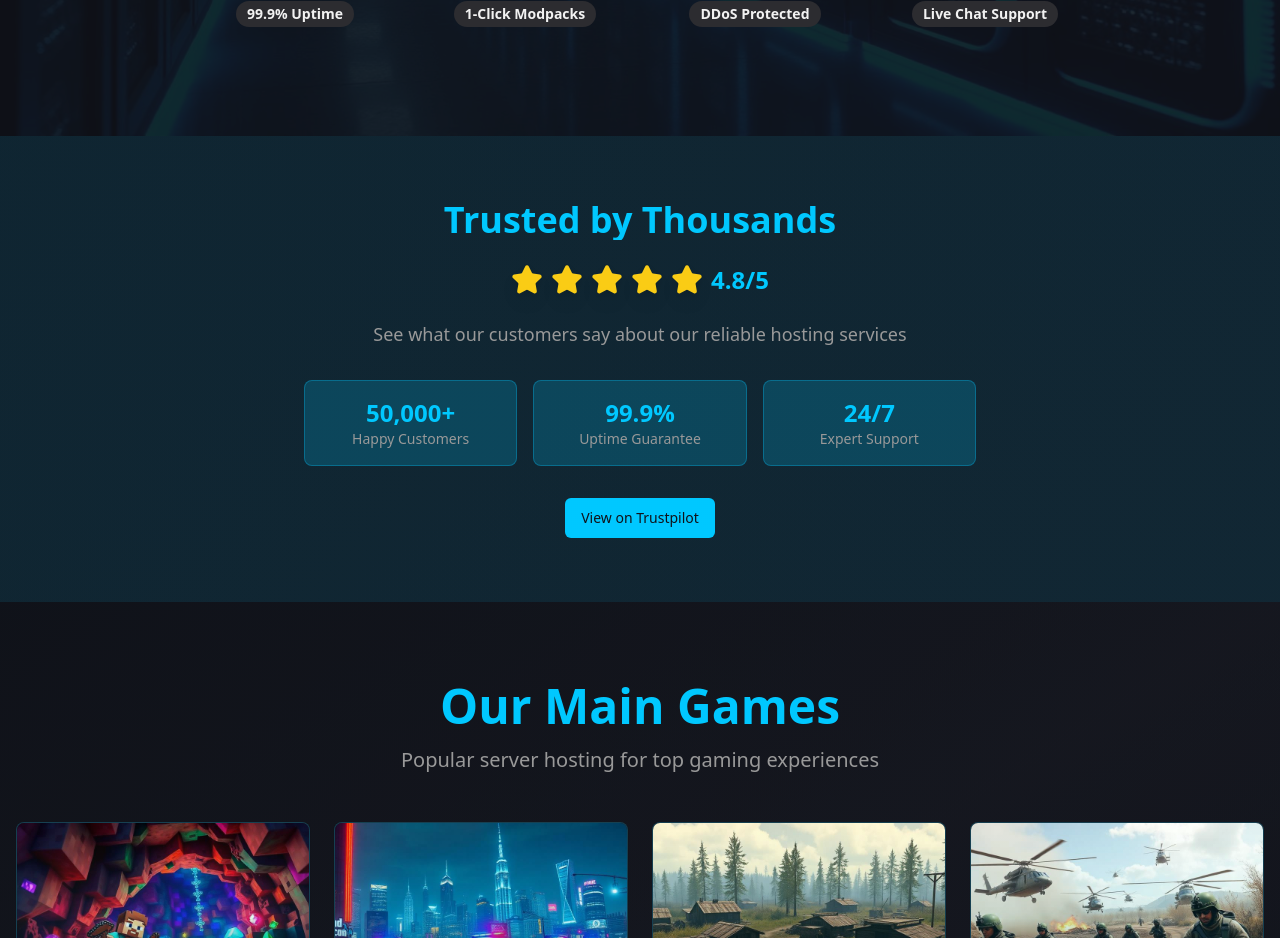
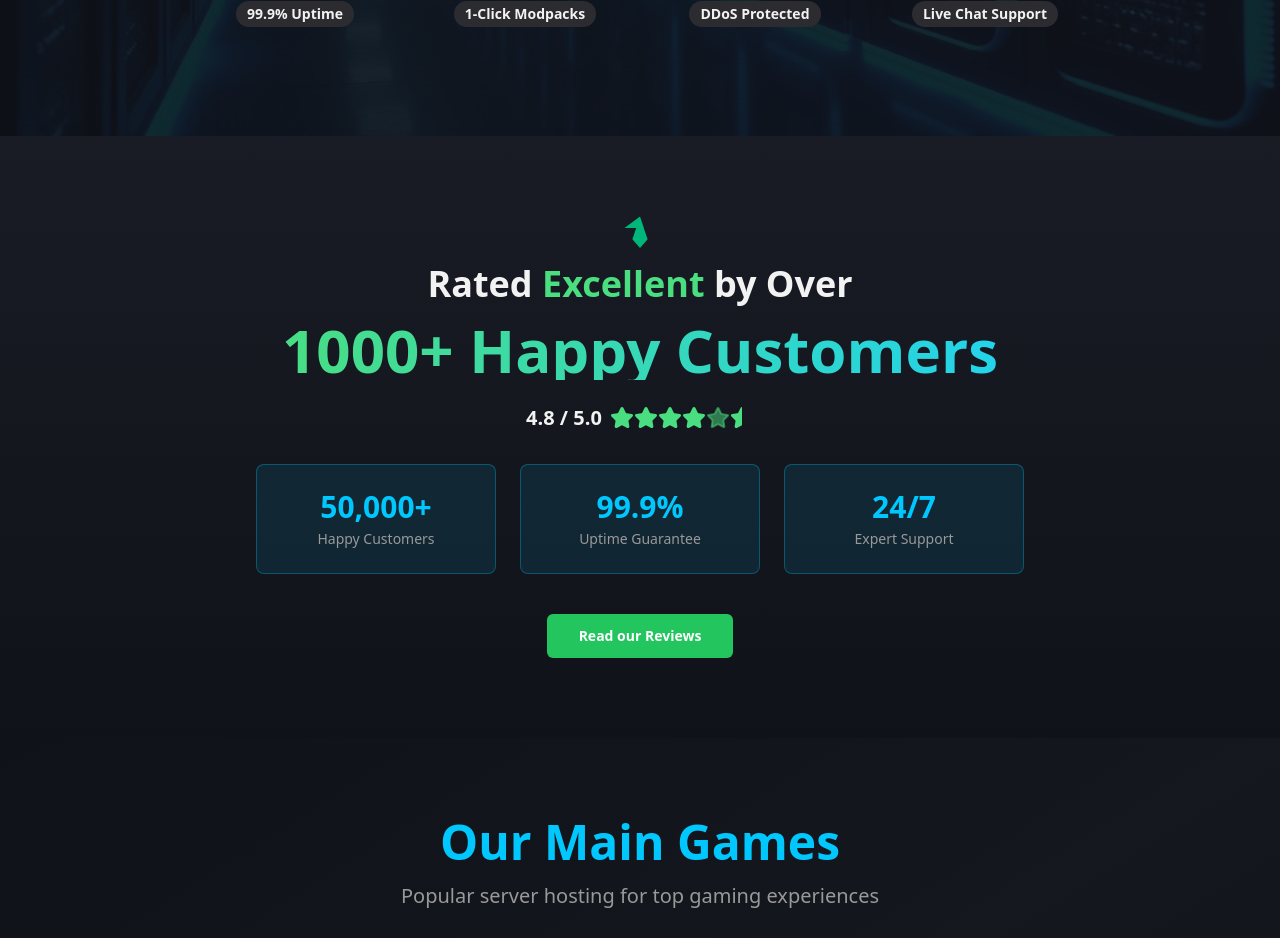
Before and after one commit to rezdenSSPS/game-nexus-launchpad, a React (Vite) app: page / in a window 1280 px wide. Shown: the part 728-1666 px from the top of the page. Built offline with nearby package versions, Linux system fonts and the light colour scheme.

Commit message:
chore: Add .npmrc to fix Vercel dependency conflicts

```diff
--- a/src/components/TrustpilotSection.tsx
+++ b/src/components/TrustpilotSection.tsx
@@ -1,42 +1,84 @@
 import { Button } from "@/components/ui/button";
 import { Star } from "lucide-react";
 
+// SVG pro logo Trustpilotu - vložíme ho přímo sem pro jednoduchost
+const TrustpilotLogo = () => (
+  <svg
+    role="img"
+    viewBox="0 0 32 32"
+    xmlns="http://www.w3.org/2000/svg"
+    className="h-8 w-auto"
+  >
+    <path
+      fill="#00B67A"
+      d="M31.623 11.875H19.876L16.002.502.5 11.875h11.75l-3.873 11.373L16.002 32l7.625-8.75L19.75 11.875h11.873z"
+    ></path>
+  </svg>
+);
+
+
 export const TrustpilotSection = () => {
   return (
-    <section className="py-16 bg-gradient-to-r from-primary/10 via-accent/10 to-primary/10">
+    <section className="py-20 bg-gradient-to-b from-card to-background">
       <div className="container mx-auto px-4 text-center">
-        <div className="max-w-2xl mx-auto">
-          <h2 className="text-4xl font-bold mb-6 bg-gradient-to-r from-primary to-accent bg-clip-text text-transparent">
-            Trusted by Thousands
+        <div className="max-w-3xl mx-auto">
+
+          {/* Logo Trustpilotu */}
+          <div className="flex justify-center mb-4">
+            <a
+              href="https://www.trustpilot.com/review/example.com" // <-- SEM PŘIJDE VÁŠ SKUTEČNÝ ODKAZ
+              target="_blank"
+              rel="noopener noreferrer"
+              aria-label="Read our reviews on Trustpilot"
+            >
+              <TrustpilotLogo />
+            </a>
+          </div>
+
+          <h2 className="text-4xl font-bold mb-4">
+            Rated <span className="text-green-400">Excellent</span> by Over
           </h2>
-          <div className="flex items-center justify-center space-x-2 mb-6">
-            {[...Array(5)].map((_, i) => (
-              <Star key={i} className="h-8 w-8 fill-yellow-400 text-yellow-400 drop-shadow-lg" />
-            ))}
-            <span className="text-2xl font-bold ml-2 text-primary">4.8/5</span>
-          </div>
-          <p className="text-lg text-muted-foreground mb-8">
-            See what our customers say about our reliable hosting services
+          <p className="text-6xl font-bold mb-6 bg-gradient-to-r from-green-400 to-cyan-400 bg-clip-text text-transparent">
+            1000+ Happy Customers
           </p>
-          <div className="grid md:grid-cols-3 gap-4 mb-8">
-            <div className="bg-gradient-to-br from-primary/20 to-accent/20 p-4 rounded-lg border border-primary/30">
-              <div className="text-2xl font-bold text-primary">50,000+</div>
-              <div className="text-sm text-muted-foreground">Happy Customers</div>
-            </div>
-            <div className="bg-gradient-to-br from-accent/20 to-primary/20 p-4 rounded-lg border border-accent/30">
-              <div className="text-2xl font-bold text-accent">99.9%</div>
-              <div className="text-sm text-muted-foreground">Uptime Guarantee</div>
-            </div>
-            <div className="bg-gradient-to-br from-primary/20 to-accent/20 p-4 rounded-lg border border-primary/30">
-              <div className="text-2xl font-bold text-primary">24/7</div>
-              <div className="text-sm text-muted-foreground">Expert Support</div>
+
+          <div className="flex items-center justify-center space-x-2 mb-8">
+            <span className="text-xl font-semibold text-foreground">4.8 / 5.0</span>
+            <div className="flex">
+              {[...Array(5)].map((_, i) => (
+                <Star key={i} className={`h-6 w-6 ${i < 4 ? 'text-green-400 fill-green-400' : 'text-green-400/50 fill-green-400/50'}`} />
+              ))}
+               <Star className="h-6 w-6 text-green-400 fill-green-400" style={{ clipPath: 'inset(0 50% 0 0)' }} />
             </div>
           </div>
+
+          <div className="grid md:grid-cols-3 gap-6 mb-10">
+            <div className="bg-gradient-to-br from-primary/10 to-accent/10 p-6 rounded-lg border border-primary/30 transform transition-transform hover:scale-105 hover:shadow-glow-primary">
+              <div className="text-3xl font-bold text-primary">50,000+</div>
+              <div className="text-sm text-muted-foreground mt-1">Happy Customers</div>
+            </div>
+            <div className="bg-gradient-to-br from-accent/10 to-primary/10 p-6 rounded-lg border border-accent/30 transform transition-transform hover:scale-105 hover:shadow-glow-accent">
+              <div className="text-3xl font-bold text-accent">99.9%</div>
+              <div className="text-sm text-muted-foreground mt-1">Uptime Guarantee</div>
+            </div>
+            <div className="bg-gradient-to-br from-primary/10 to-accent/10 p-6 rounded-lg border border-primary/30 transform transition-transform hover:scale-105 hover:shadow-glow-primary">
+              <div className="text-3xl font-bold text-primary">24/7</div>
+              <div className="text-sm text-muted-foreground mt-1">Expert Support</div>
+            </div>
+          </div>
+
           <Button
-            onClick={() => window.open('#', '_blank')}
-            className="bg-gradient-to-r from-primary to-accent hover:shadow-glow-primary transition-all duration-300 hover:scale-105"
+            asChild
+            size="lg"
+            className="bg-green-500 hover:bg-green-600 text-white font-bold hover:shadow-lg hover:scale-105 transition-all duration-300"
           >
-            View on Trustpilot
+            <a
+              href="https://www.trustpilot.com/review/example.com" // <-- A ZDE TAKÉ
+              target="_blank"
+              rel="noopener noreferrer"
+            >
+              Read our Reviews
+            </a>
           </Button>
         </div>
       </div>
```
